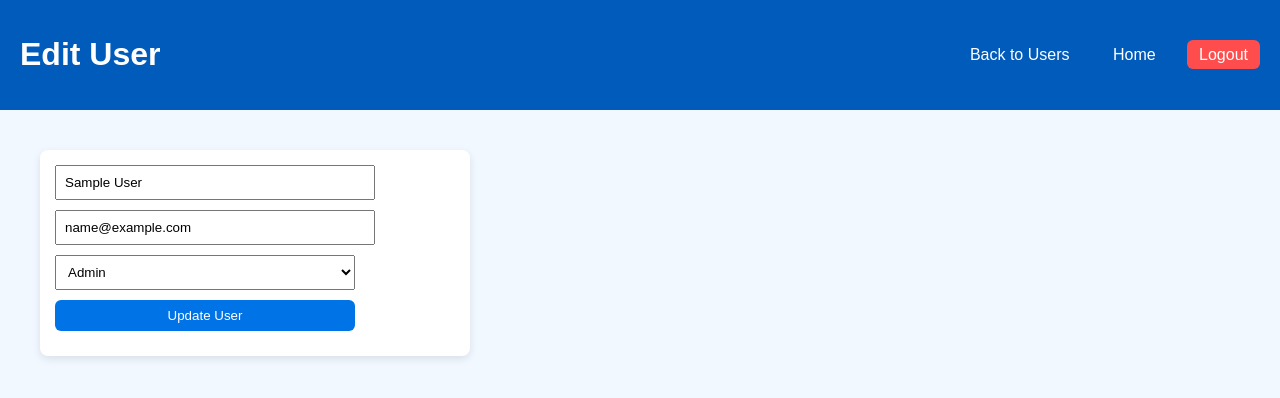
After one commit to malvinajashari/MJAirlines, a PHP site: page /MJAirlines/dashboard/edit_user.php?id=1 in a window 1280 px wide. The commit adds this page. Shown: the top 398 px of the page. Run offline with PHP 8.4, Linux system fonts and the light colour scheme; the visitor is signed in with stand-in values (Sample User, id 1).

Commit message:
added a dashboard as well as edited a bit in user controller and model

```diff
--- a/app/config/database.php
+++ b/app/config/database.php
@@ -4,7 +4,7 @@ class Database {
     private $host = "localhost";
     private $db_name = "mjairlines";
     private $username = "root";
-    private $password = "root";
+    private $password = "";
     public $conn;
 
     public function connect() {
--- a/app/controllers/AuthController.php
+++ b/app/controllers/AuthController.php
@@ -18,7 +18,7 @@ class AuthController {
 
         if (!isRequired($email) || !isEmail($email) || !isRequired($password)) {
             $_SESSION['error'] = "Invalid email or password";
-            header("Location: http://localhost:8888/MJAirlines/public/login.php");
+            header("Location: http://localhost/MJAirlines/public/login.php");
             exit();
         }
 
@@ -28,27 +28,27 @@ class AuthController {
             $_SESSION['role'] = strtolower($user['role']); // store role as lowercase
 
             if ($_SESSION['role'] === 'admin') {
-                header("Location: http://localhost:8888/MJAirlines/public/dashboard/admin.php");
+                header("Location: http://localhost/MJAirlines/public/dashboard/users.php");
             } else {
-                header("Location: http://localhost:8888/MJAirlines/public/home.php"); // normal user goes to home
+                header("Location: http://localhost/MJAirlines/public/home.php"); // normal user goes to home
             }
             exit();
         } else {
             $_SESSION['error'] = "Incorrect email or password";
-            header("Location: http://localhost:8888/MJAirlines/public/login.php");
+            header("Location: http://localhost/MJAirlines/public/login.php");
             exit();
         }
     }
 
     public function logout() {
         session_destroy();
-        header("Location: http://localhost:8888/MJAirlines/public/login.php");
+        header("Location: http://localhost/MJAirlines/public/login.php");
         exit();
     }
 
     public function checkLogin() {
         if (!isset($_SESSION['user_id'])) {
-            header("Location: http://localhost:8888/MJAirlines/public/login.php");
+            header("Location: http://localhost/MJAirlines/public/login.php");
             exit();
         }
     }
--- a/app/controllers/UserController.php
+++ b/app/controllers/UserController.php
@@ -4,8 +4,8 @@ require_once __DIR__ . '/AuthController.php';
 require_once __DIR__ . '/../helpers/validation.php';
 
 class UserController {
-    private $userModel;
-    private $auth;
+    public $userModel;
+    public $auth;
 
     public function __construct() {
         $this->userModel = new UserModel();
--- a/app/models/UserModel.php
+++ b/app/models/UserModel.php
@@ -34,5 +34,14 @@ class UserModel {
         $stmt = $this->conn->query("SELECT * FROM users ORDER BY created_at DESC");
         return $stmt->fetchAll(PDO::FETCH_ASSOC);
     }
+
+    public function update($id, $fullName, $email, $role) {
+    $stmt = $this->conn->prepare("
+        UPDATE users
+        SET full_name = ?, email = ?, role = ?
+        WHERE id = ?
+    ");
+    return $stmt->execute([$fullName, $email, $role, $id]);
+}
 }
 ?>
--- a/public/Home.php
+++ b/public/Home.php
@@ -5,7 +5,7 @@ $auth = new AuthController();
 $auth->checkLogin();
 
 if ($auth->currentUserRole() === 'admin') {
-    header("Location: http://localhost:8888/MJAirlines/public/dashboard/admin.php");
+    header("Location: http://localhost/MJAirlines/public/dashboard/admin.php");
     exit();
 }
 ?>
@@ -26,6 +26,7 @@ if ($auth->currentUserRole() === 'admin') {
     <a href="#">Flights</a>
     <a href="aboutus.html">About Us</a>
     <a href="contactus.html">Contact Us</a>
+    <a href="account.php" class="account-btn">My Account</a>
     <a href="logout.php" class="logout-btn">Logout</a>
   </nav>
 
--- /dev/null
+++ b/public/dashboard/edit_user.php
@@ -0,0 +1,114 @@
+<?php
+require_once __DIR__ . '/../../app/controllers/UserController.php';
+
+$controller = new UserController();
+$controller->auth->checkAdmin(); // Admin-only access
+
+// Check if ID is provided
+if (!isset($_GET['id'])) {
+    header("Location: users.php");
+    exit();
+}
+
+$userId = intval($_GET['id']);
+$user = $controller->userModel->findById($userId);
+
+if (!$user) {
+    header("Location: users.php");
+    exit();
+}
+
+$error = '';
+$success = '';
+
+// Handle form submission
+if ($_SERVER['REQUEST_METHOD'] === 'POST') {
+    $fullName = trim($_POST['full_name']);
+    $email = trim($_POST['email']);
+    $role = $_POST['role'] ?? 'user';
+
+    $updated = $controller->userModel->update($userId, $fullName, $email, $role);
+
+    if ($updated) {
+        $success = "User updated successfully!";
+        // Refresh user info
+        $user = $controller->userModel->findById($userId);
+    } else {
+        $error = "Failed to update user. Email might already exist.";
+    }
+}
+?>
+
+<!DOCTYPE html>
+<html lang="en">
+<head>
+<meta charset="UTF-8">
+<meta name="viewport" content="width=device-width, initial-scale=1.0">
+<title>Edit User - Admin Dashboard</title>
+<link rel="stylesheet" href="../../public/assets/css/dashboard.css">
+<style>
+    form {
+        background: white;
+        padding: 15px;
+        border-radius: 8px;
+        box-shadow: 0 3px 8px rgba(0,0,0,0.1);
+        max-width: 400px;
+        margin-top: 20px;
+    }
+    form input, form select, form button {
+        display: block;
+        margin-bottom: 10px;
+        padding: 8px;
+        width: 100%;
+    }
+    form button {
+        background-color: #0073e6;
+        color: white;
+        border: none;
+        cursor: pointer;
+        border-radius: 6px;
+    }
+    form button:hover {
+        background-color: #005bbb;
+    }
+    .msg {
+        margin-bottom: 10px;
+        padding: 8px;
+        border-radius: 6px;
+    }
+    .success { background: #d4edda; color: #155724; }
+    .error { background: #f8d7da; color: #721c24; }
+</style>
+</head>
+<body>
+
+<header>
+    <h1>Edit User</h1>
+    <nav>
+        <a href="users.php">Back to Users</a>
+        <a href="../../public/home.php">Home</a>
+        <a href="../../public/logout.php" class="logout-btn">Logout</a>
+    </nav>
+</header>
+
+<main>
+    <?php if($success): ?>
+        <div class="msg success"><?= $success ?></div>
+    <?php endif; ?>
+    <?php if($error): ?>
+        <div class="msg error"><?= $error ?></div>
+    <?php endif; ?>
+
+    <form method="POST">
+        <input type="text" name="full_name" value="<?= htmlspecialchars($user['full_name']) ?>" placeholder="Full Name" required>
+        <input type="email" name="email" value="<?= htmlspecialchars($user['email']) ?>" placeholder="Email" required>
+        <select name="role">
+            <option value="user" <?= $user['role'] === 'user' ? 'selected' : '' ?>>User</option>
+            <option value="admin" <?= $user['role'] === 'admin' ? 'selected' : '' ?>>Admin</option>
+        </select>
+        <button type="submit">Update User</button>
+    </form>
+</main>
+
+</body>
+</html>
```
Also changed, not shown: public/dashboard/users.php (+205 -0 lines), public/assets/css/Home.css, public/assets/css/dashboard.css (added).
